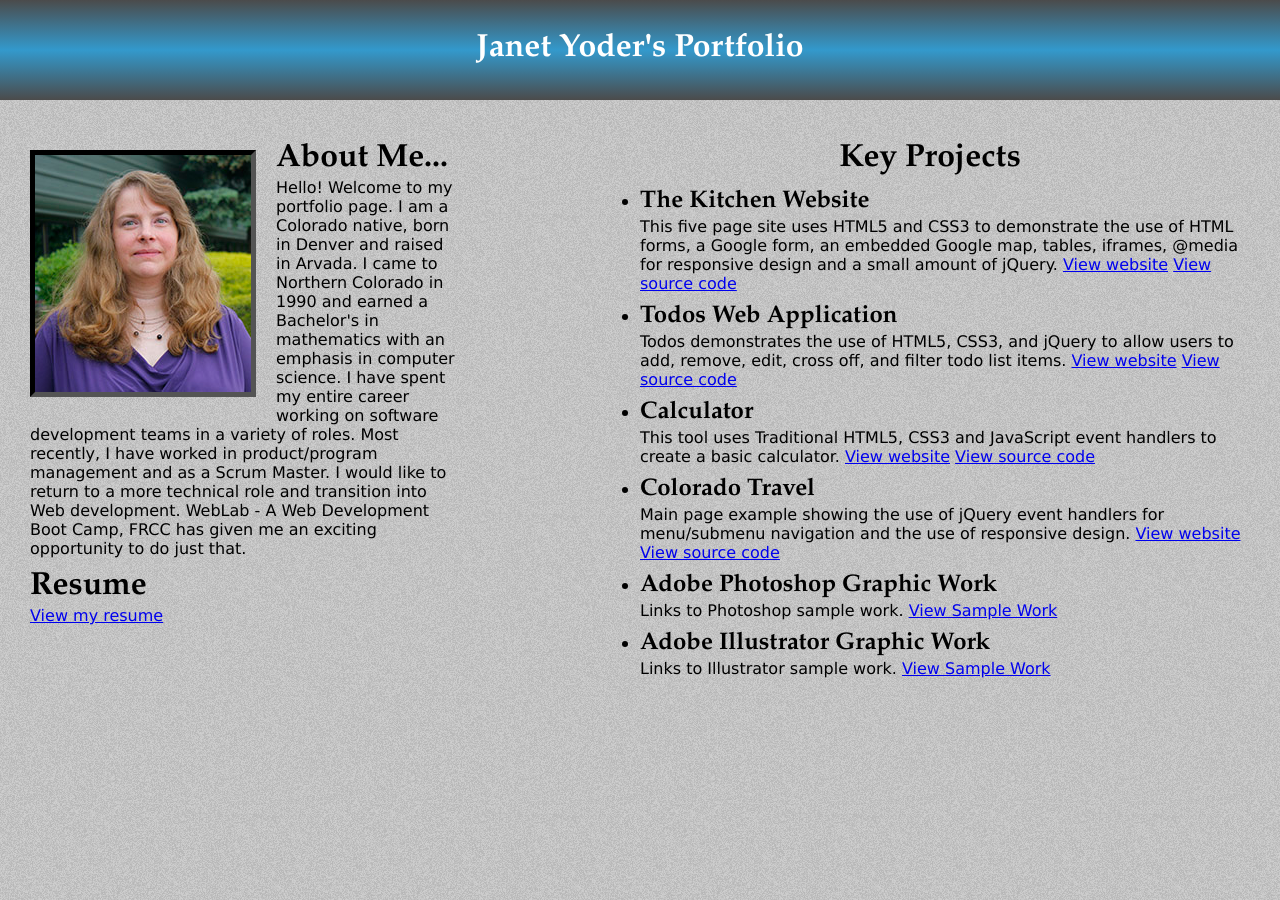
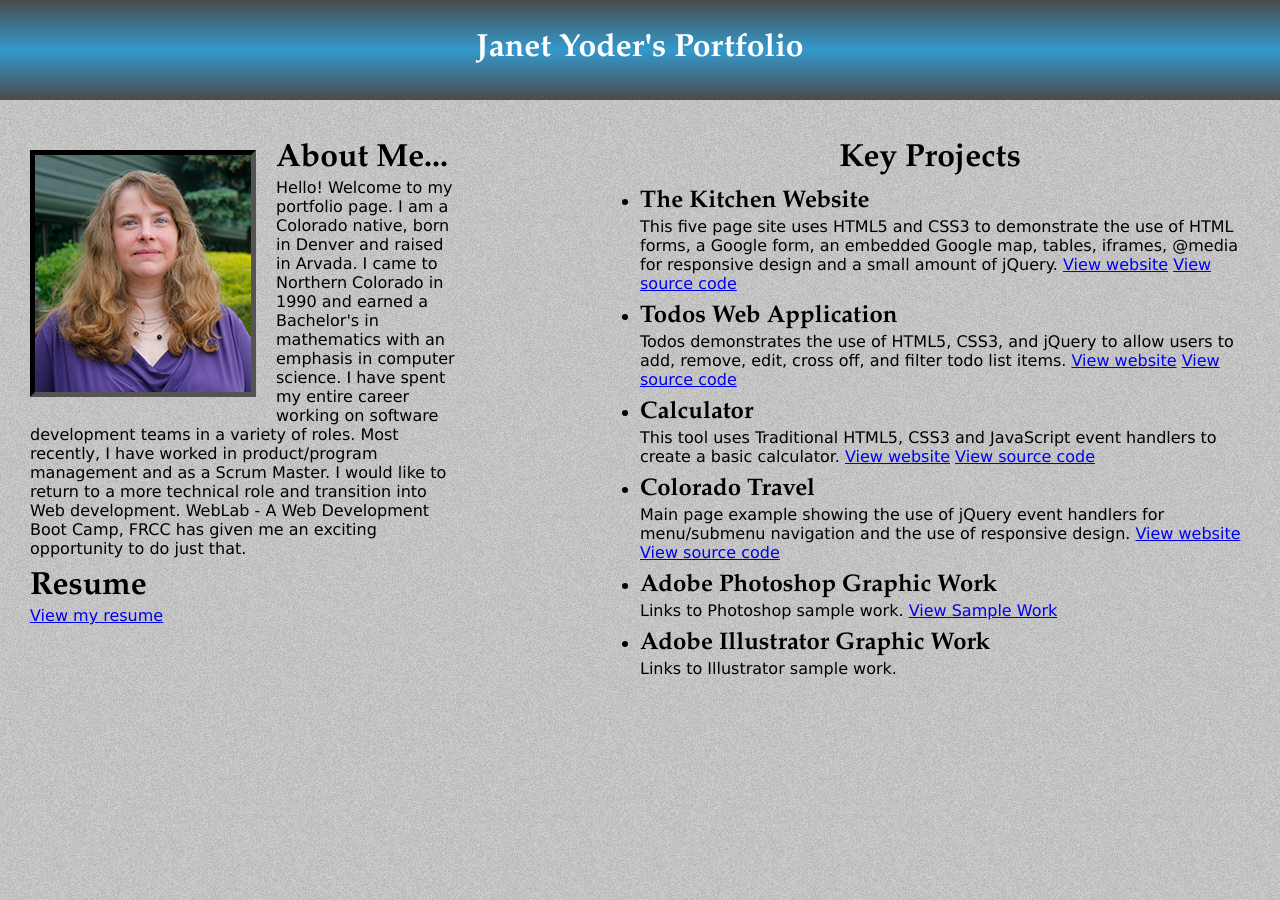
Before and after one commit to jcyoder/jcyoder.github.io, a Jekyll site: the page index.html, which Jekyll copies as it is, in a window 1280 px wide. Built offline with Jekyll 4.4.1, drawn with Linux system fonts in a browser that asks for light colours.

Commit message:
commented out link for now

```diff
--- a/index.html
+++ b/index.html
@@ -74,7 +74,7 @@
                 <li>Adobe Illustrator Graphic Work <br />
 					<p class="projdesc">
 						Links to Illustrator sample work.
-						<a href="https://github.com/jcyoder/Graphic-Design/tree/gh-pages/illustrator">View Sample Work</a>
+					<!--	<a href="https://github.com/jcyoder/Graphic-Design/tree/gh-pages/illustrator">View Sample Work</a> -->
 					</p>
 				</li>
 			</ul>
```
